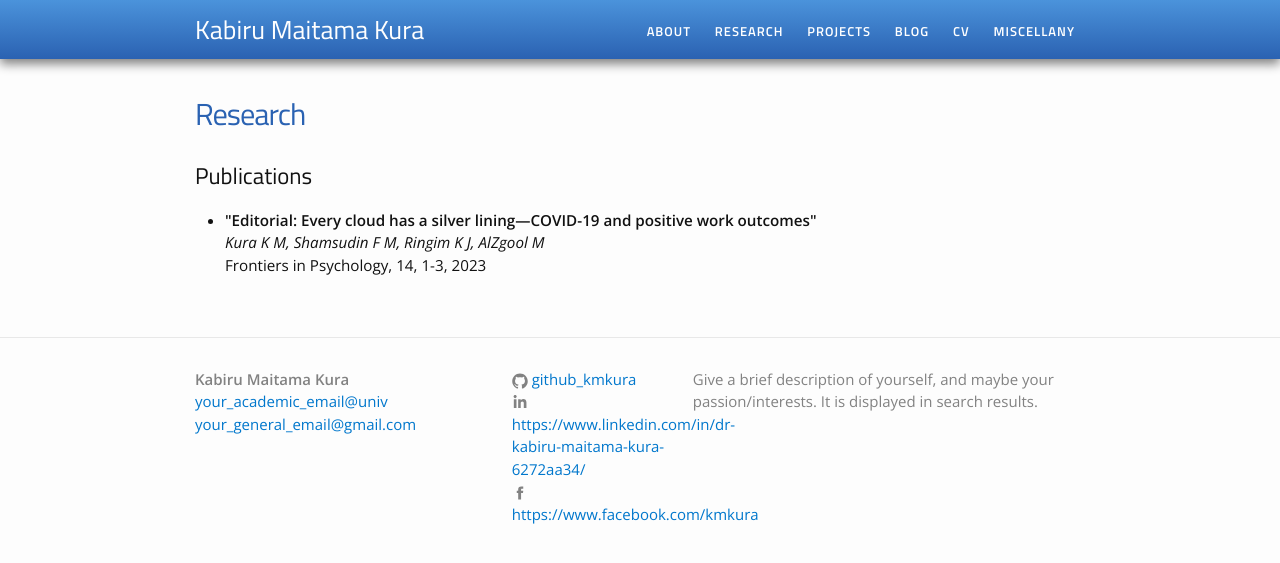
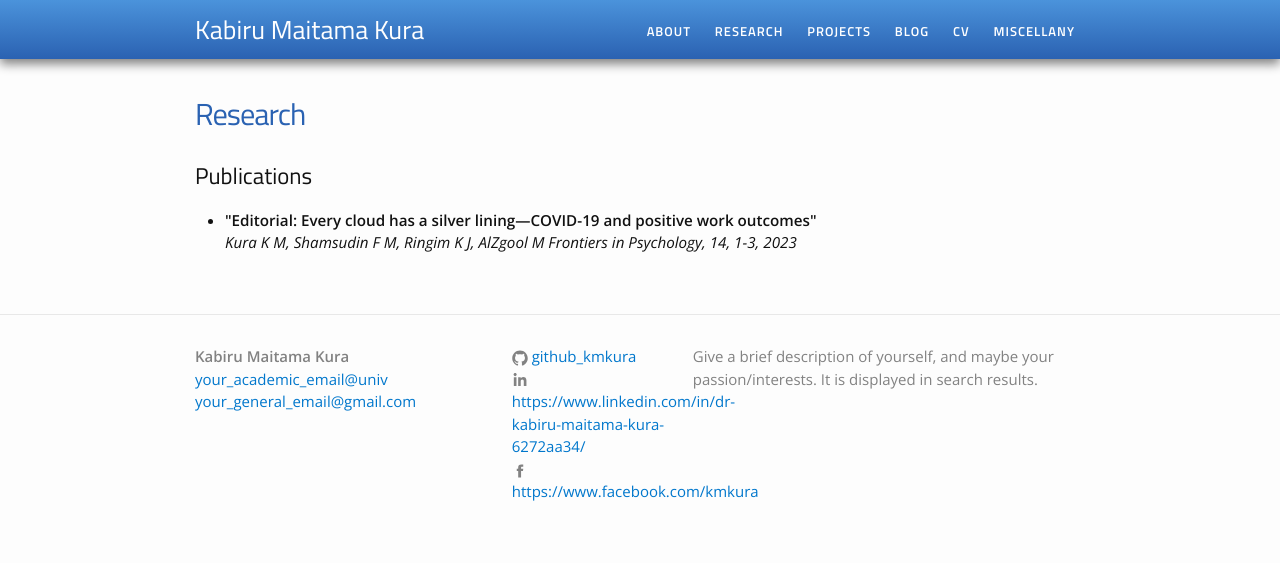
Before and after one commit to kmkura/kmkura.github.io, a Jekyll site: the page built from research.md, in a window 1280 px wide. Shown: the top 563 px of the page. Built offline with Jekyll 4.4.1, drawn with Linux system fonts in a browser that asks for light colours.

```diff
--- a/research.md
+++ b/research.md
@@ -8,5 +8,5 @@ title: Research
 <ul>
 	<li>
 		<b>"Editorial: Every cloud has a silver lining—COVID-19 and positive work outcomes"</b><br>
-		<i>Kura K M, Shamsudin F M, Ringim K J, AlZgool M </i><br>
-		Frontiers in Psychology, 14, 1-3, 2023<be>
+		<i>Kura K M, Shamsudin F M, Ringim K J, AlZgool M
+		Frontiers in Psychology, 14, 1-3, 2023
```
